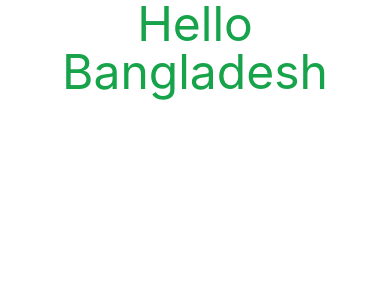
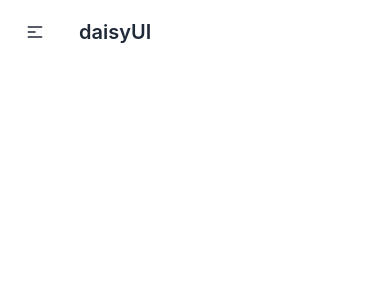
Before and after one commit to etikona/pro-flowers-client, a React (Create React App) app: page / in a window 390 px wide. Shown: the top 300 px of the page. Built offline with nearby package versions, Linux system fonts and the light colour scheme.

Commit message:
header set

```diff
--- a/package.json
+++ b/package.json
@@ -6,6 +6,7 @@
     "@testing-library/jest-dom": "^5.16.5",
     "@testing-library/react": "^13.4.0",
     "@testing-library/user-event": "^13.5.0",
+    "daisyui": "^2.38.1",
     "react": "^18.2.0",
     "react-dom": "^18.2.0",
     "react-router-dom": "^6.4.3",
--- a/src/App.js
+++ b/src/App.js
@@ -1,10 +1,12 @@
 import logo from './logo.svg';
 import './App.css';
+import { RouterProvider } from 'react-router-dom';
+import router from './components/Router/Routes';
 
 function App() {
   return (
     <div className="App">
-      <h3 className='text-5xl text-center text-green-600'>Hello Bangladesh</h3>
+      <RouterProvider router={router}></RouterProvider>
     </div>
   );
 }
--- /dev/null
+++ b/src/components/Layouts/Main.js
@@ -0,0 +1,12 @@
+import React from 'react';
+import Header from '../Shared/Header';
+
+const Main = () => {
+    return (
+        <div>
+            <Header/>
+        </div>
+    );
+};
+
+export default Main;
--- /dev/null
+++ b/src/components/Router/Routes.js
@@ -0,0 +1,12 @@
+const { createBrowserRouter } = require("react-router-dom");
+const { default: Main } = require("../Layouts/Main");
+
+const router = createBrowserRouter([
+    {
+        path: '/',
+        element: <Main/>
+    }
+])
+
+
+export default router;
--- /dev/null
+++ b/src/components/Shared/Header.js
@@ -0,0 +1,36 @@
+import React from 'react';
+
+
+
+const navbar = <>
+        <li className='font-semibold'></li>
+
+</>
+const Header = () => {
+    return (
+        <div>
+      <div className="navbar bg-base-100"><font></font>
+  <div className="navbar-start"><font></font>
+    <div className="dropdown"><font></font>
+      <label tabIndex={0} className="btn btn-ghost lg:hidden"><font></font>
+        <svg xmlns="http://www.w3.org/2000/svg" className="h-5 w-5" fill="none" viewBox="0 0 24 24" stroke="currentColor"><path strokeLinecap="round" strokeLinejoin="round" strokeWidth="2" d="M4 6h16M4 12h8m-8 6h16" /></svg><font></font>
+      </label><font></font>
+      <ul tabIndex={0} className="menu menu-compact dropdown-content mt-3 p-2 shadow bg-base-100 rounded-box w-52"><font></font>
+
+
+      </ul><font></font>
+    </div><font></font>
+    <a className="btn btn-ghost normal-case text-xl">daisyUI</a><font></font>
+  </div><font></font>
+  <div className="navbar-center hidden lg:flex"><font></font>
+    <ul className="menu menu-horizontal p-0"><font></font>
+
+    </ul><font></font>
+  </div><font></font>
+
+</div>
+        </div>
+    );
+};
+
+export default Header;
--- a/tailwind.config.js
+++ b/tailwind.config.js
@@ -6,5 +6,5 @@
   theme: {
     extend: {},
   },
-  plugins: [],
+  plugins: [require("daisyui")],
 }
```
Also changed, not shown: src/components/Pages/Home.js (added), 1 other file (tests, documents, lock files or other folders).
